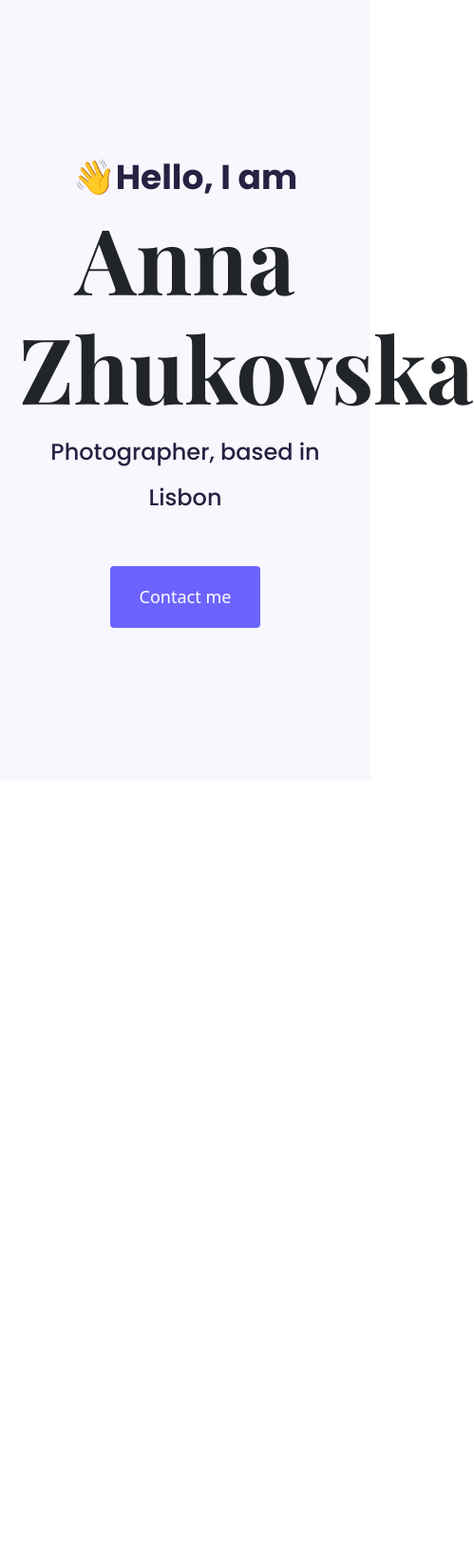
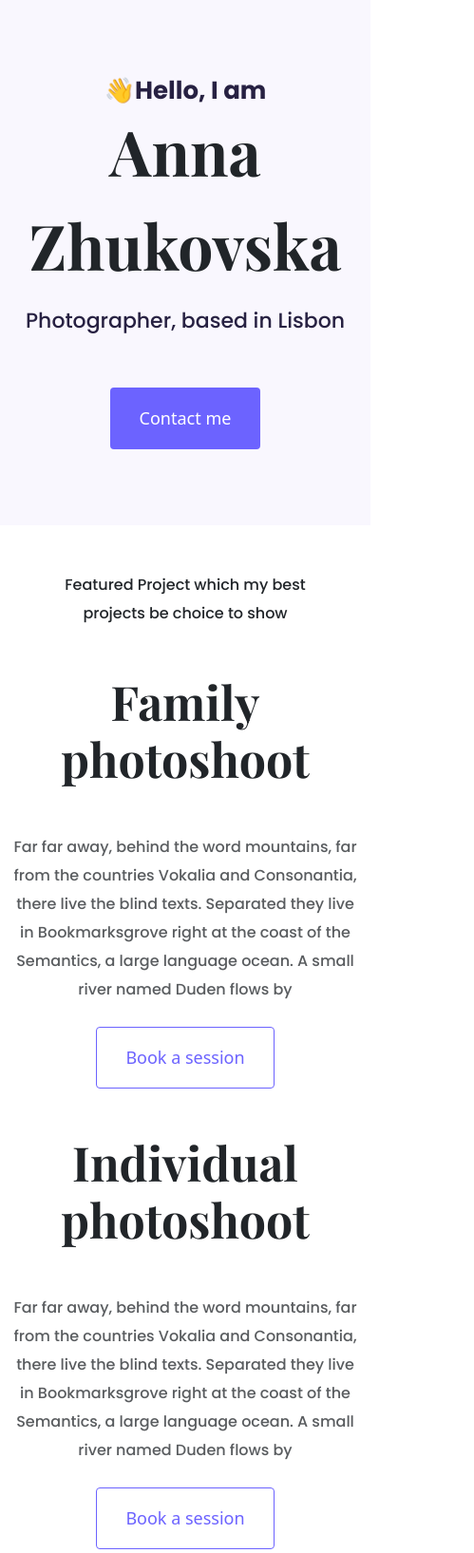
Before and after one commit to ZhukovskaAnna/responsive-week4, a plain HTML site: page index.html in a window 390 px wide. Shown: the top 1635 px of the page at 95% size, 499 px wide, since content can reach past the window. Before the commit the page ends 844 px from the top, so only its background shows below. Drawn offline with nearby package versions, Linux system fonts and the light colour scheme.

Commit message:
integrated homepage content design

```diff
--- a/index.html
+++ b/index.html
@@ -41,5 +41,61 @@
         <a href="#" class="btn btn-branding">Contact me</a>
       </div>
     </div>
+    <p class="text-center m-5">
+      Featured Project which my best projects be choice to show
+    </p>
+    <div class="container">
+      <div class="row mb-5">
+        <div class="col d-none d-lg-block">
+          <img src="images/family.JPG" class="img-fluid rounded" />
+        </div>
+        <div class="col-sm-6">
+          <div class="session-description">
+            <h2 class="mb-5">Family photoshoot</h2>
+            <p class="mb-4 text-muted">
+              Far far away, behind the word mountains, far from the countries
+              Vokalia and Consonantia, there live the blind texts. Separated
+              they live in Bookmarksgrove right at the coast of the Semantics, a
+              large language ocean. A small river named Duden flows by
+            </p>
+            <a href="#" class="btn btn-branding-outline">Book a session</a>
+          </div>
+        </div>
+      </div>
+      <div class="row mb-5">
+        <div class="col-sm-6">
+          <div class="session-description">
+            <h2 class="mb-5">Individual photoshoot</h2>
+            <p class="mb-4 text-muted">
+              Far far away, behind the word mountains, far from the countries
+              Vokalia and Consonantia, there live the blind texts. Separated
+              they live in Bookmarksgrove right at the coast of the Semantics, a
+              large language ocean. A small river named Duden flows by
+            </p>
+            <a href="#" class="btn btn-branding-outline">Book a session</a>
+          </div>
+        </div>
+        <div class="col d-none d-lg-block">
+          <img src="images/individual.jpg" class="img-fluid rounded" />
+        </div>
+      </div>
+      <div class="row mb-5">
+        <div class="col d-none d-lg-block">
+          <img src="images/couple.jpg" class="img-fluid rounded" />
+        </div>
+        <div class="col-sm-6">
+          <div class="session-description">
+            <h2 class="mb-5">Couple photoshoot</h2>
+            <p class="mb-4 text-muted">
+              Far far away, behind the word mountains, far from the countries
+              Vokalia and Consonantia, there live the blind texts. Separated
+              they live in Bookmarksgrove right at the coast of the Semantics, a
+              large language ocean. A small river named Duden flows by
+            </p>
+            <a href="#" class="btn btn-branding-outline mb-5">Book a session</a>
+          </div>
+        </div>
+      </div>
+    </div>
   </body>
 </html>
--- a/styles/style.css
+++ b/styles/style.css
@@ -1,23 +1,35 @@
+:root {
+  --branding-color: #6c63ff;
+  --secondary-color: #f9f7fe;
+  --default-font: "Poppins", sans-serif;
+  --heading-font: "Playfair Display", serif;
+}
+
 h1,
 h2,
 h3,
 h4,
 h5,
 h6 {
-  font-family: "Playfair Display", serif;
+  font-family: var(--heading-font);
   font-weight: bold;
 }
+h2 {
+  font-size: 62px;
+}
 p {
-  font-family: "Poppins", sans-seri;
+  font-family: var(--default-font);
   font-weight: normal;
+  font-size: 16px;
+  line-height: 30px;
 }
 .hero {
-  background-color: #f9f7fe;
+  background-color: var(--secondary-color);
   text-align: center;
   padding: 160px 20px;
 }
 .hero p {
-  font-family: "Poppins", sans-serif;
+  font-family: var(--default-font);
   font-weight: bold;
   font-size: 36px;
   margin: 0;
@@ -27,17 +39,54 @@ p {
   font-size: 96px;
 }
 .hero h2 {
-  font-family: "Poppins", sans-serif;
+  font-family: var(--default-font);
   font-weight: normal;
   font-size: 24px;
   line-height: 2;
   color: #272142;
 }
 .btn-branding {
-  background-color: #6c63ff;
+  background-color: var(--branding-color);
   color: white;
   border-radius: 4px;
   font-size: 18px;
   line-height: 27px;
   padding: 18px 30px;
 }
+.btn-branding-outline {
+  color: var(--branding-color);
+  border: 1px solid var(--branding-color);
+  border-radius: 4px;
+  font-size: 18px;
+  line-height: 27px;
+  padding: 18px 30px;
+}
+.session-description {
+  padding: 120px 60px;
+}
+img {
+  height: auto;
+  max-width: 50%;
+}
+@media (max-width: 960px) {
+  .session-description {
+    padding: 0;
+    text-align: center;
+  }
+  .hero {
+    padding: 80px 20px;
+  }
+  .hero h1 {
+    font-size: 66px;
+    line-height: 1.5;
+  }
+  .hero p {
+    font-size: 26px;
+  }
+  .hero h2 {
+    font-size: 22px;
+  }
+  h2 {
+    font-size: 50px;
+  }
+}
```
Also changed, not shown: images/couple.jpg (added), images/family.jpg (added), images/individual.jpg (added), 2 other files.
